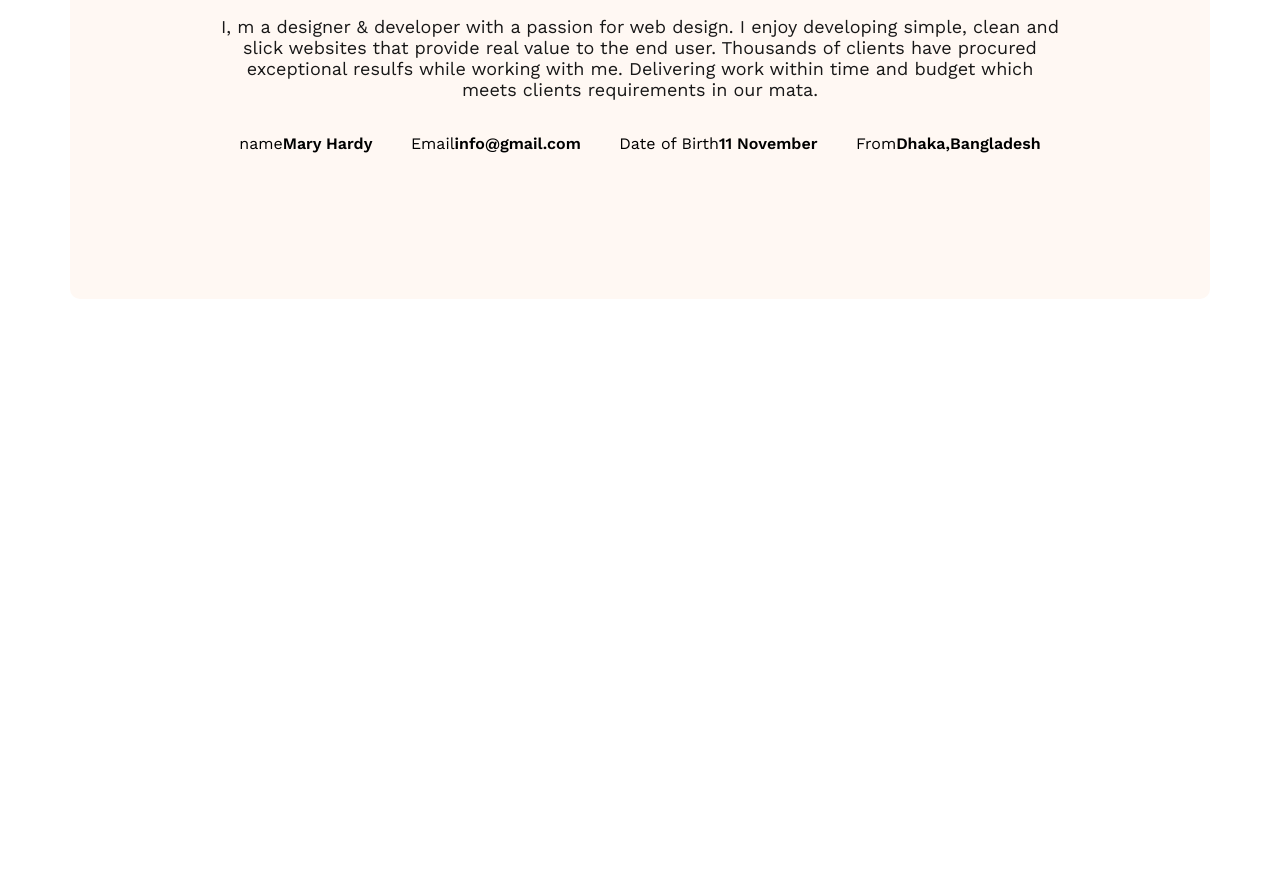
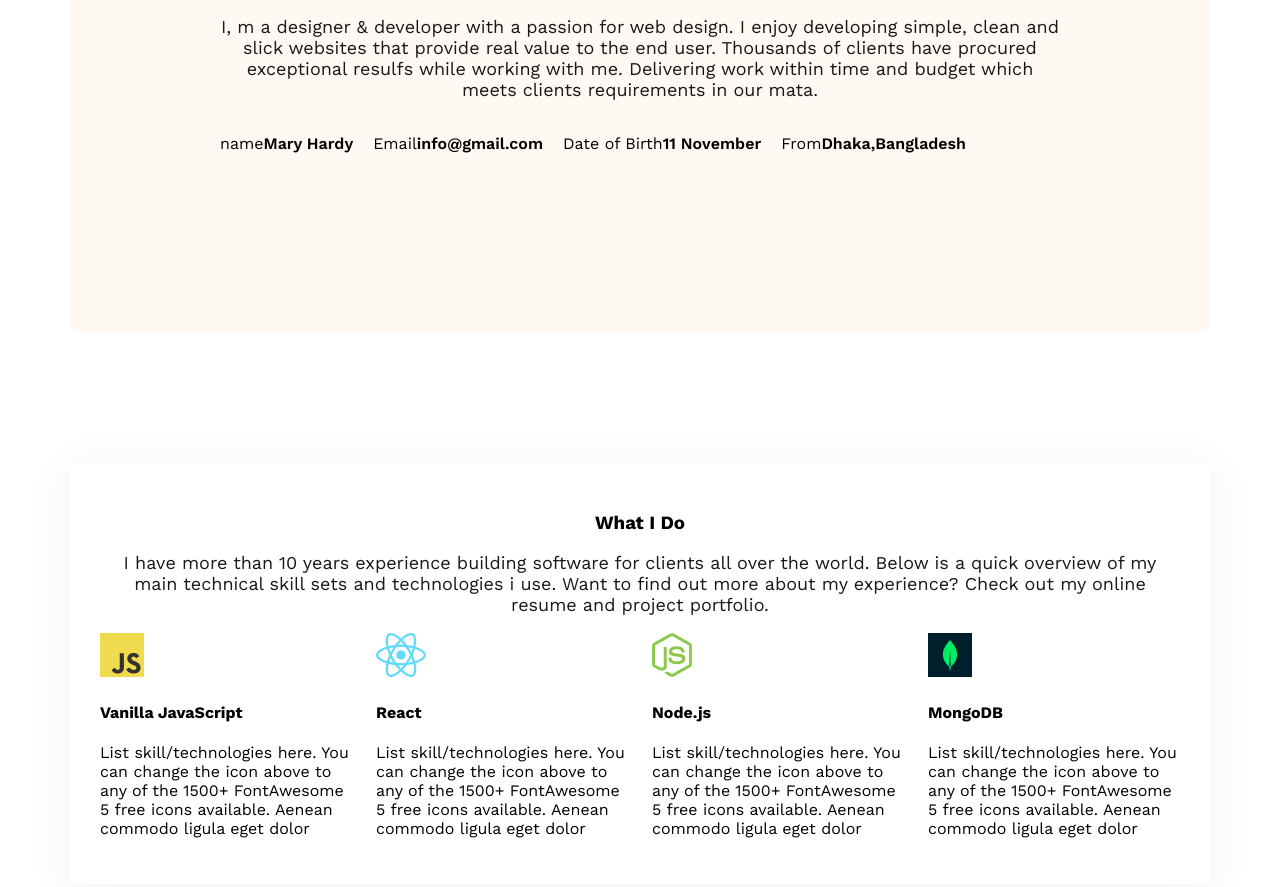
Before and after one commit to afsara-afrose/web-dev-portfolio, a plain HTML site: page index.html in a window 1280 px wide. Shown: the part 1074-1961 px from the top of the page. Before the commit the page ends 1381 px from the top, so only its background shows below. Drawn offline with nearby package versions, Linux system fonts and the light colour scheme.

Commit message:
About Me

```diff
--- a/index.html
+++ b/index.html
@@ -45,7 +45,7 @@
             <h3 class="Section-title">About Me</h3>
             <p class="Section-description">I, m a designer & developer with a passion for web design. I enjoy developing simple, clean and slick websites that provide real value to the end user. Thousands of clients have procured exceptional resulfs while working with me. Delivering work within time and budget which meets clients requirements in our mata.</p>
 
-            <div class="about-items">
+            <div class="items-container">
                 <!-- .about-items*4>p.item-title+p.item-description -->
                 <div class="about-items">
                     <p class="item-title">name</p>
@@ -57,6 +57,7 @@
                 </div>
                 <div class="about-items">
                     <p class="item-title">Date of Birth</p>
+
                     <p class="item-description">11 November</p>
                 </div>
                 <div class="about-items">
@@ -66,6 +67,38 @@
 
             </div>
         </section>
+        <section class="skills">
+            <h3 class="Section-title text-center">What I Do</h3>
+            <p class="Section-description text-center">I have more than 10 years experience building software for clients all over the world. Below is a quick overview of my main technical skill sets and technologies i use. Want to find out more about my experience? Check out my online resume and project portfolio.</p>
+        <div class="skills-container">
+            <div class="skill">
+                <img src="images/icons/js.png" alt="">
+                <h4 class="skill-title">Vanilla JavaScript</h4>
+                <p class="skill-description">List skill/technologies here. You can change the icon above to any of the 1500+ FontAwesome 5 free icons available. Aenean commodo ligula eget dolor</p>
+            </div>
+
+            <div class="skill">
+                <img src="images/icons/react.png" alt="">
+                <h4 class="skill-title">React</h4>
+                <p class="skill-description">List skill/technologies here. You can change the icon above to any of the 1500+ FontAwesome 5 free icons available. Aenean commodo ligula eget dolor</p>
+            </div>
+            <div class="skill">
+                <img src="images/icons/nodejs.png" alt="">
+                <h4 class="skill-title">Node.js</h4>
+                <p class="skill-description">List skill/technologies here. You can change the icon above to any of the 1500+ FontAwesome 5 free icons available. Aenean commodo ligula eget dolor</p>
+            </div>
+            <div class="skill">
+                <img src="images/icons/mongo.png" alt="">
+                <h4 class="skill-title">MongoDB</h4>
+                <p class="skill-description">List skill/technologies here. You can change the icon above to any of the 1500+ FontAwesome 5 free icons available. Aenean commodo ligula eget dolor</p>
+            </div>
+        </div>
+
+
+
+
+
+        </section>
     </main>
 
 </body>
--- a/style/portfolio.css
+++ b/style/portfolio.css
@@ -50,6 +50,10 @@ dark-2{
 }
 
 /*banner-style*/
+
+.text-center{
+    text-align: center;
+}
 .banner{
     display:flex;
     justify-content: space-around;
@@ -104,13 +108,44 @@ dark-2{
  main{
     max-width: 1140px;
     margin:0 auto;
+    margin-top: 130px;
+    margin-bottom: 130px;
+ }
+ .items-container{
+    display: flex;
+    gap: 20px;
  }
 
  .about-items{
     display: flex;
     justify-content: space-around;
+    margin-bottom: 10px;
  }
 
  .item-description{
     font-weight: 600;
+    margin-bottom: 40px;
  }
+
+ /*Skills section styl*/
+
+
+ .skills-container{
+    display: flex;
+    gap: 24px;
+    border-radius: 5px;
+
+
+
+
+ }
+
+ .skills{
+    padding: 30px;
+    border-radius: 5px;
+    box-shadow: 0px 6px 50px 0px rgba(0, 0, 0, 0.06);
+    background: rgb(255, 255, 255);
+    margin-bottom: 50px;
+    margin-top: 130px;
+
+ }
```
